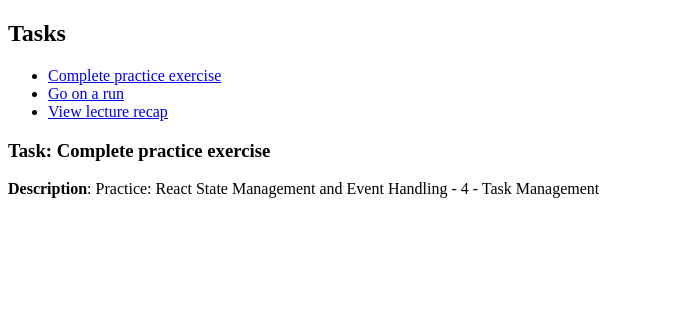
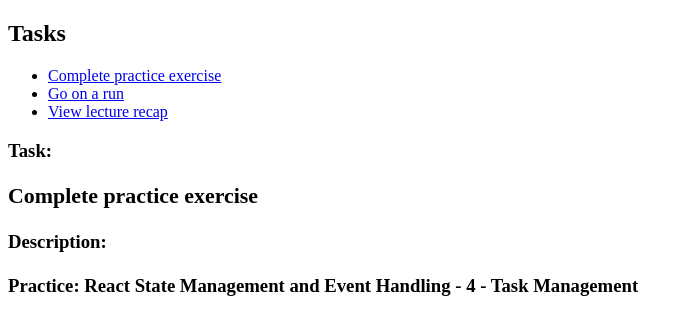
Before and after one commit to Nbelman1/practice-task-management-noah-b, a React (Vite) app in the folder task-management/: page /tasks/1 in a window 1280 px wide. Shown: the top 334 px of the page, without its empty margins (0-694 px from the left). Built offline with nearby package versions, Linux system fonts and the light colour scheme.

Commit message:
Added error handling logic

```diff
--- a/task-management/src/components/TaskDetail.jsx
+++ b/task-management/src/components/TaskDetail.jsx
@@ -10,13 +10,25 @@
     // return task that matches ID
     const fetchTask = tasks.find(task => task.id == id);
 
-    // TODO: logic to handle no matching ID error gracefully
+    const handleIds = (id) => {
+        if (id > tasks.length || id == 0) {
+            return "Invalid task, please try again.";
+        } else if (!id) {
+            return "Unknown task, please try again.";
+        } else if (id) {
+            return (
+                <div>
+                    <h3>{fetchTask.title}</h3>
+                    <p><strong>Description</strong>: <br /><br />{fetchTask.description}</p>
+                </div>
+            )
+        }
+    }
 
     // render task details
     return (
         <div>
-            <h3>Task: {fetchTask.title}</h3>
-            <p><strong>Description</strong>: {fetchTask.description}</p>
+            <h3>Task: {handleIds(id)}</h3>
         </div>
     );
 };
```
